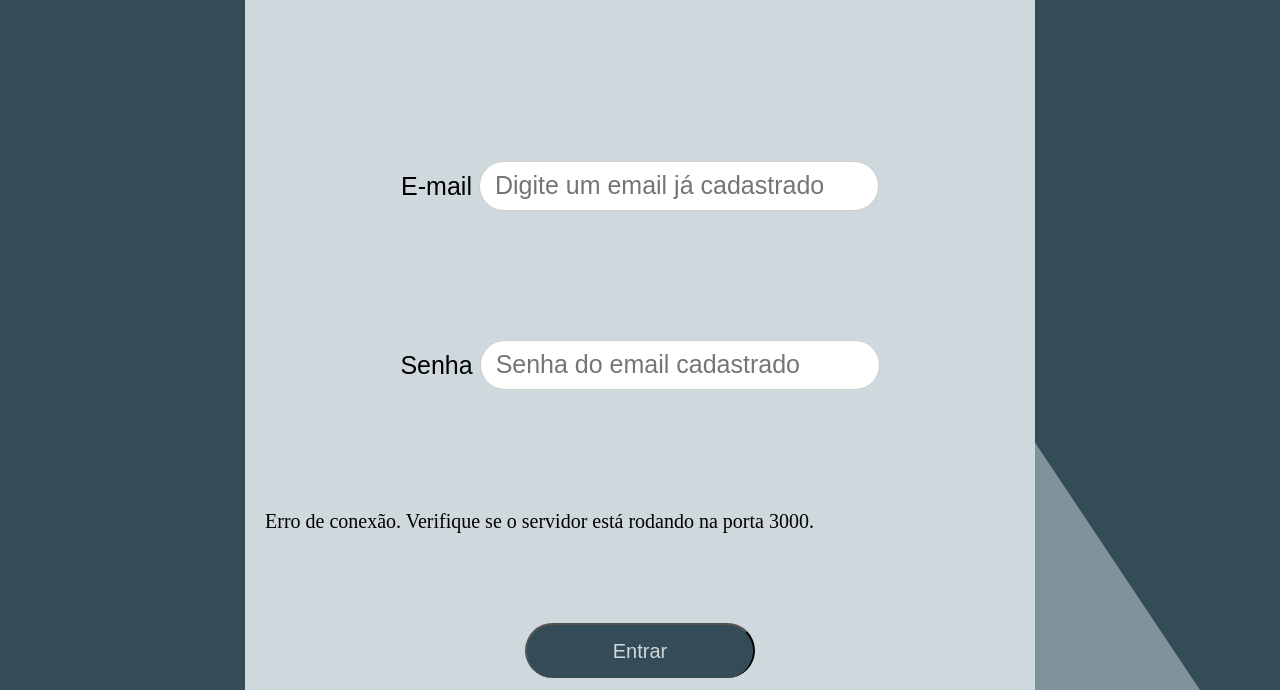
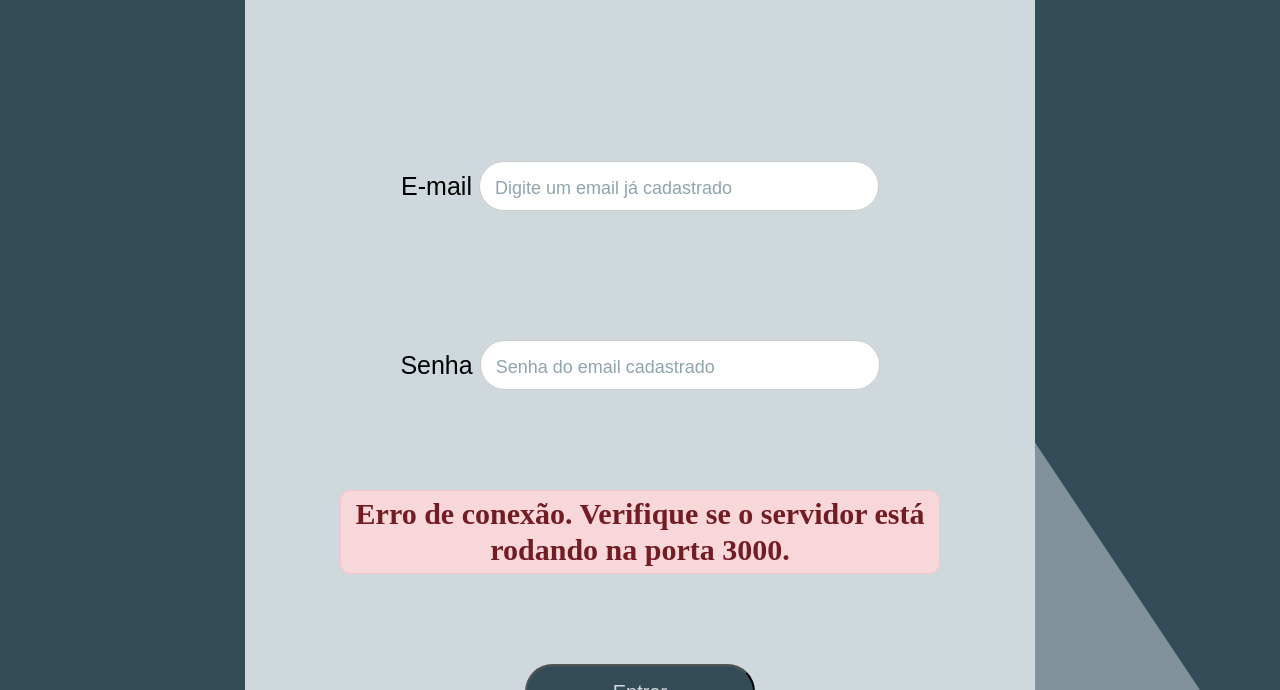
Before and after one commit to AnaClaraK/RotaCerta, a plain HTML site: page sistema/frontend/login.html in a window 1280 px wide. Both pictures are taken after a click on the button "Entrar". Shown: the part 110-800 px from the top of the page. Drawn offline with Linux system fonts and the light colour scheme; no server answers.

Commit message:
Update stylelog.css

```diff
--- a/sistema/frontend/stylelog.css
+++ b/sistema/frontend/stylelog.css
@@ -119,8 +119,6 @@ html, body {
     display: block;
     color: inherit;
     padding: 10px 20px;
-
-    /* LINHA DE BORDA REMOVIDA AQUI */
     border-bottom: none;
 }
 
@@ -162,3 +160,56 @@ html, body {
     height: 78px;
     width: auto;
 }
+.container-fim {
+    min-height: 30px;
+    margin: 0px auto 10px auto;
+    max-width: 80%;
+    width: 100%;
+    border-radius: 10px;
+    transition: background-color 0.3s ease-in-out, border 0.3s ease-in-out;
+    display: flex;
+    align-items: center;
+    justify-content: center;
+    padding: 5px 10px;
+    box-sizing: border-box;
+}
+
+.respostas {
+    font-weight: bold;
+    padding: 0;
+    margin: 0;
+    text-align: center;
+    opacity:0;
+    transition: opacity 0.3s ease-in-out;
+    word-break: break-word;
+    font-size: 30px;
+    line-height: 1.2;
+}
+
+.container-fim-success,
+.container-fim-error {
+    opacity: 1;
+}
+
+.container-fim-success {
+    background-color: #d4edda;
+    border: 1px solid #c3e6cb;
+}
+.container-fim-success .respostas {
+    color: #155724;
+    opacity: 1;
+}
+
+.container-fim-error {
+    background-color: #f8d7da;
+    border: 1px solid #f5c6cb;
+}
+.container-fim-error .respostas {
+    color: #721c24;
+    opacity: 1;
+}
+.container-respostas input::placeholder {
+    color: #90a4ae;
+    font-size: 18px;
+    font-weight: 400;
+}
```
